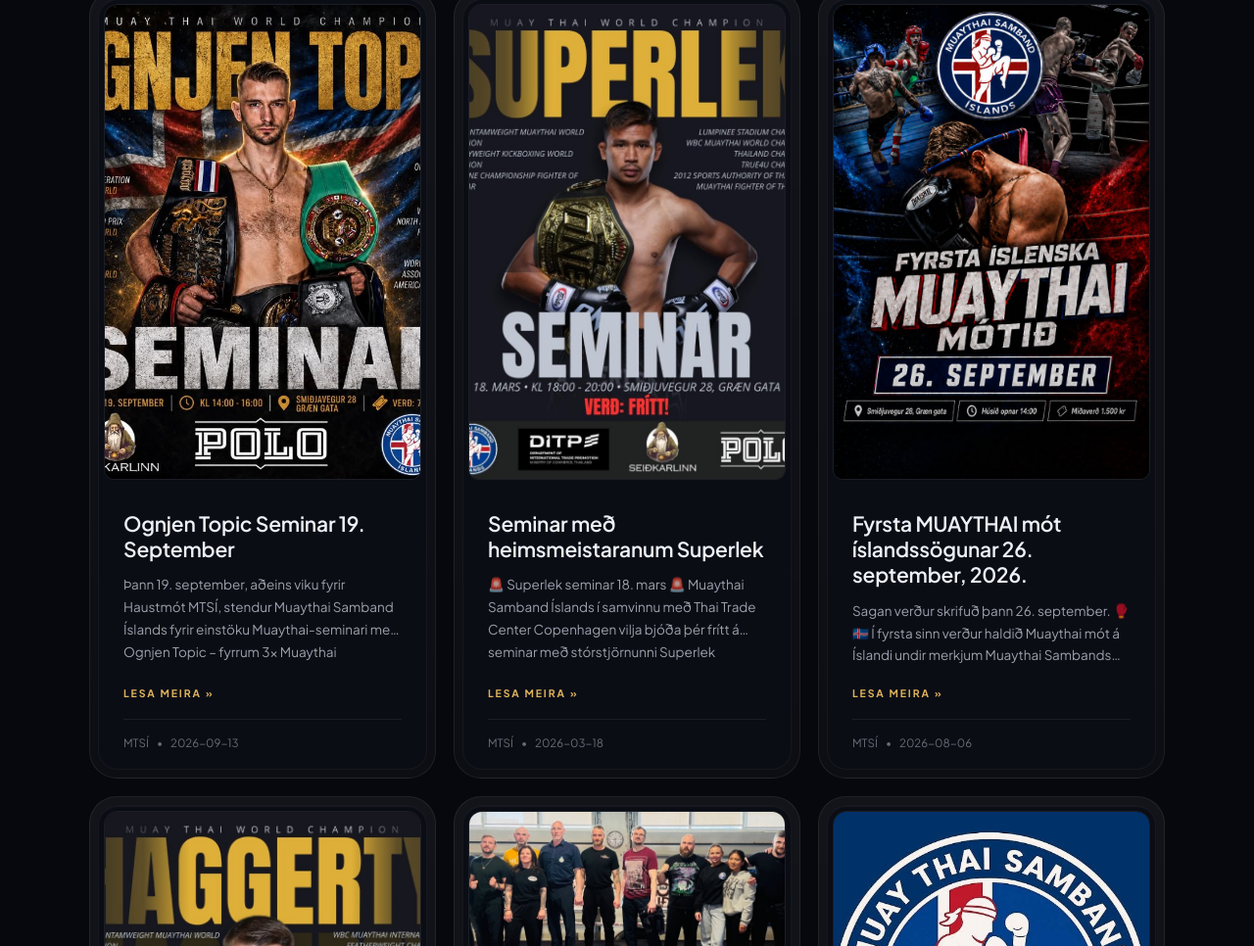
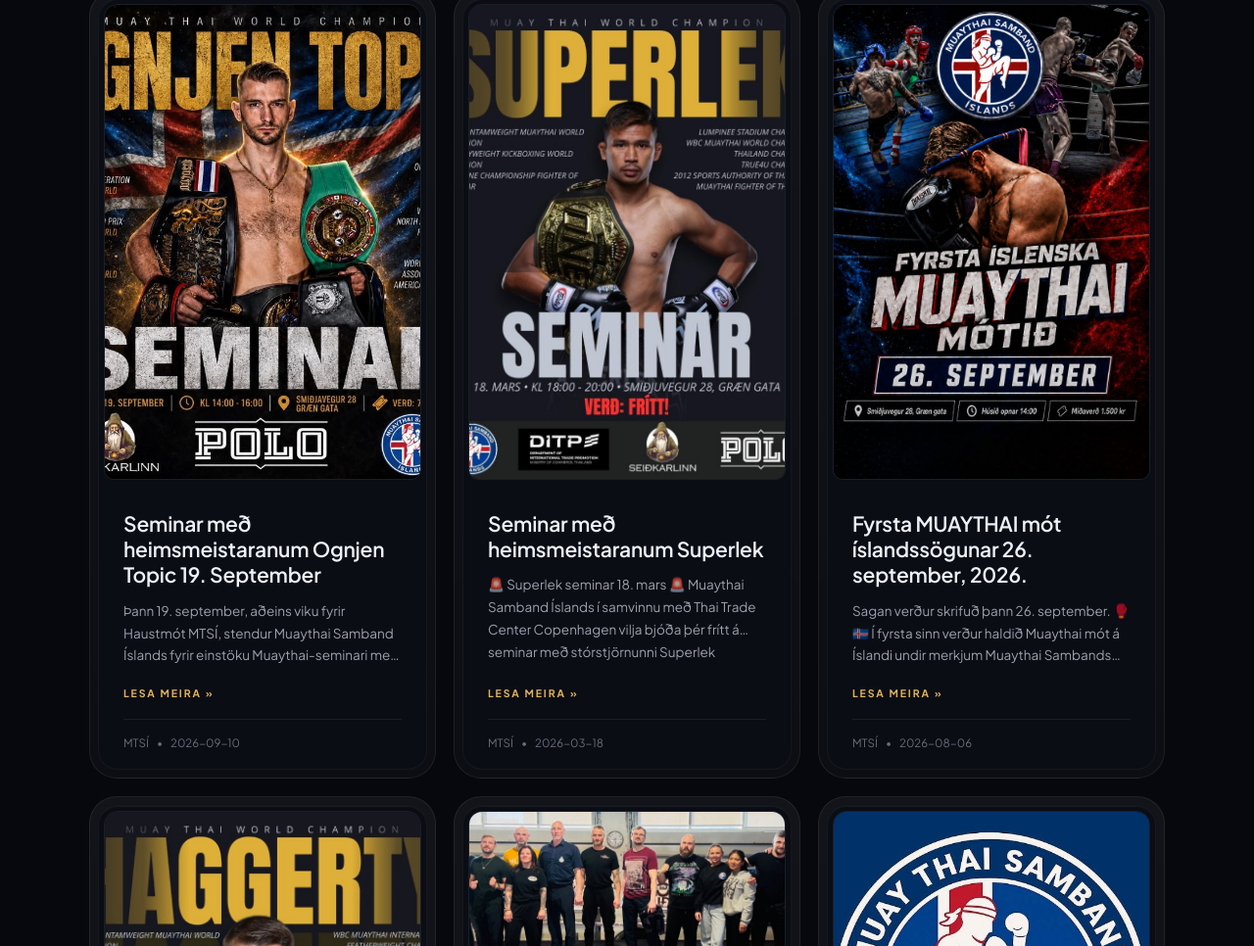
Before and after one commit to mtsi-lgtm/mtsi-website, a website: page index.html in a window 1280 px wide. Shown: the part 951-1917 px from the top of the page at 98% size. Drawn offline with Linux system fonts and the light colour scheme; a web font is replaced by a local one.

Commit message:
Update site via admin

```diff
--- a/index.html
+++ b/index.html
@@ -1831,11 +1831,11 @@
     ],
     "news": [
         {
-            "headline": "Ognjen Topic Seminar 19. September",
+            "headline": "Seminar með heimsmeistaranum Ognjen Topic 19. September",
             "body": "Þann 19. september, aðeins viku fyrir Haustmót MTSÍ, stendur Muaythai Samband Íslands fyrir einstöku Muaythai-seminari með Ognjen Topic – fyrrum 3x Muaythai heimsmeistara, Omnoi Stadium meistara og einum virtasta Muaythai þjálfara Vesturlanda.\n\nOgnjen er þekktur fyrir tæknilega yfirburði sína og kennsluaðferðir sem hafa gert seminar hans vinsæl um allan heim. Hvort sem þú ert keppandi, þjálfari eða æfir Muaythai þér til ánægju, þá er þetta einstakt tækifæri til að læra af einum þeim besta.\n\n➡️ Skráning er hafin inn á: abler.io/shop/imperium",
-            "date": "2026-09-13",
+            "date": "2026-09-10",
             "author": "MTSÍ",
-            "image": "/images/news-1790249287904-xkbss.jpg"
+            "image": "/images/news-1790249325678-ondio.jpg"
         },
         {
             "headline": "Seminar með heimsmeistaranum Superlek",
```
